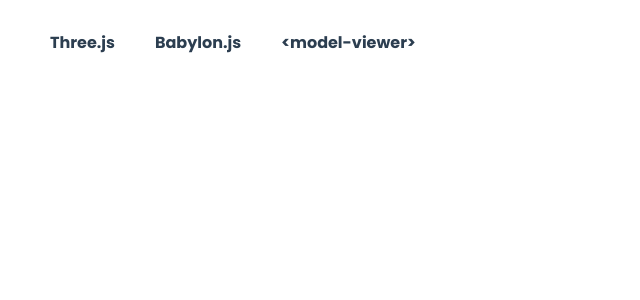
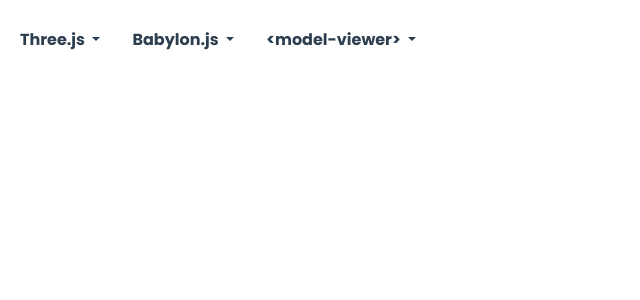
Before and after one commit to kvasj/rendering3Dmodels, a Vue app: page /threejs in a window 1280 px wide. Shown: the top 300 px of the page, without its empty margins (0-640 px from the left). Built offline with nearby package versions, Linux system fonts and the light colour scheme.

Commit message:
add bootstrap navbar

```diff
--- a/public/index.html
+++ b/public/index.html
@@ -5,10 +5,12 @@
     <meta http-equiv="X-UA-Compatible" content="IE=edge">
     <meta name="viewport" content="width=device-width,initial-scale=1.0">
     <link rel="icon" href="<%= BASE_URL %>favicon.ico">
+    <link href="https://cdn.jsdelivr.net/npm/bootstrap@5.0.2/dist/css/bootstrap.min.css" rel="stylesheet" integrity="sha384-EVSTQN3/azprG1Anm3QDgpJLIm9Nao0Yz1ztcQTwFspd3yD65VohhpuuCOmLASjC" crossorigin="anonymous">
     <title><%= htmlWebpackPlugin.options.title %></title>
   </head>
   <body>
     <div id="app"></div>
     <!-- built files will be auto injected -->
-  </body>
+    <script src="https://cdn.jsdelivr.net/npm/@popperjs/core@2.9.2/dist/umd/popper.min.js" integrity="sha384-IQsoLXl5PILFhosVNubq5LC7Qb9DXgDA9i+tQ8Zj3iwWAwPtgFTxbJ8NT4GN1R8p" crossorigin="anonymous"></script>
+    <script src="https://cdn.jsdelivr.net/npm/bootstrap@5.0.2/dist/js/bootstrap.min.js" integrity="sha384-cVKIPhGWiC2Al4u+LWgxfKTRIcfu0JTxR+EQDz/bgldoEyl4H0zUF0QKbrJ0EcQF" crossorigin="anonymous"></script>  </body>
 </html>
--- a/src/assets/css/styles.css
+++ b/src/assets/css/styles.css
@@ -5,10 +5,11 @@
     margin: 0px;
     padding: 0px;
     box-sizing: border-box;
+    color: #2c3e50;
 }
 
 #canvas {
     width: 100%;
     height: 100%;
     display: block;
-  }
+}
--- a/src/components/Navigation.vue
+++ b/src/components/Navigation.vue
@@ -1,30 +1,73 @@
 <template>
     <div id="nav">
-        <router-link to="/threejs"><span>Three.js</span></router-link>
-        <router-link to="/babylonjs"><span>Babylon.js</span></router-link>
-        <router-link to="/model-viewer"><span>&ltmodel-viewer&gt</span></router-link>
+      <ul class="navbar-nav me-auto mb-2 mb-lg-0">
+        <li class="nav-item dropdown">
+          <a class="nav-link dropdown-toggle" href="#" id="navbarDropdown" role="button" data-bs-toggle="dropdown" aria-expanded="false">
+            Three.js
+          </a>
+          <ul class="dropdown-menu" aria-labelledby="navbarDropdown">
+            <li><router-link to="/threejs" class="dropdown-item"><span>Torus Knot Geometry</span></router-link></li>
+          </ul>
+        </li>
+
+        <li class="nav-item dropdown">
+          <a class="nav-link dropdown-toggle" href="#" id="navbarDropdown" role="button" data-bs-toggle="dropdown" aria-expanded="false">
+            Babylon.js
+          </a>
+          <ul class="dropdown-menu" aria-labelledby="navbarDropdown">
+            <li><router-link to="/babylonjs" class="dropdown-item"><span>in progress</span></router-link></li>
+          </ul>
+        </li>
+
+        <li class="nav-item dropdown">
+          <a class="nav-link dropdown-toggle" href="#" id="navbarDropdown" role="button" data-bs-toggle="dropdown" aria-expanded="false">
+            &ltmodel-viewer&gt
+          </a>
+          <ul class="dropdown-menu" aria-labelledby="navbarDropdown">
+            <li><router-link to="/model-viewer" class="dropdown-item"><span>in progress</span></router-link></li>
+          </ul>
+        </li>
+
+      </ul>
     </div>
 </template>
 
 <style scoped>
 #nav {
-  padding: 30px;
+  margin: 20px;
   position: absolute;
   top: 0;
 }
 
-#nav a {
-  font-weight: bold;
-  margin: 20px;
-  color: #2c3e50;
-  text-decoration: none;
+.navbar-nav{
+  flex-direction: unset;
 }
 
-#nav a:hover {
+.nav-item{
+  padding-right: 2rem;
+}
+
+.nav-link, .dropdown-item{
+  font-weight: bold;
+  text-decoration: none;
+  color: #2c3e50;
+}
+
+.nav-link:hover, .dropdown-item:hover{
   color: #42b983;
+  background-color: transparent;
 }
 
 #nav a.router-link-exact-active {
   color: #42b983;
 }
+
+.dropdown-menu{
+  background-color: transparent;
+  padding: 0px;
+  border: none;
+}
+
+.dropdown-item{
+}
 </style>
```
